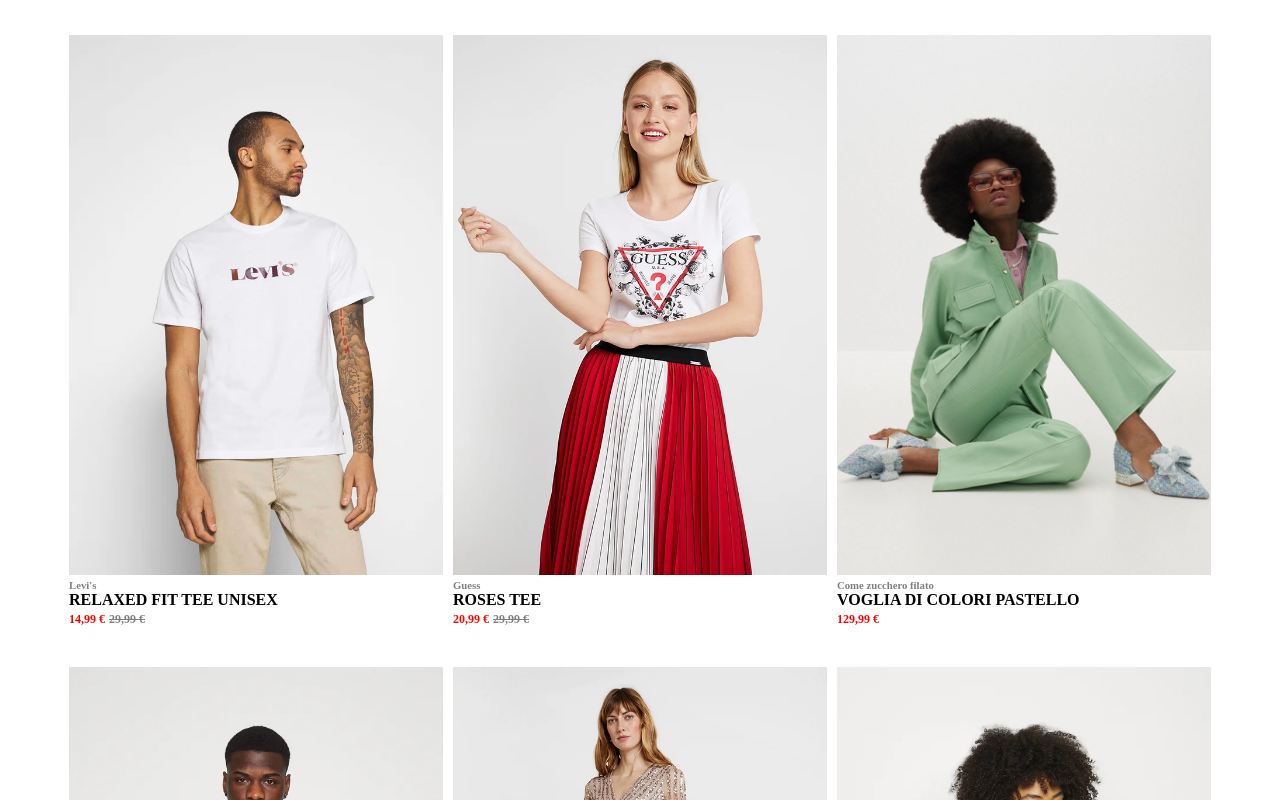
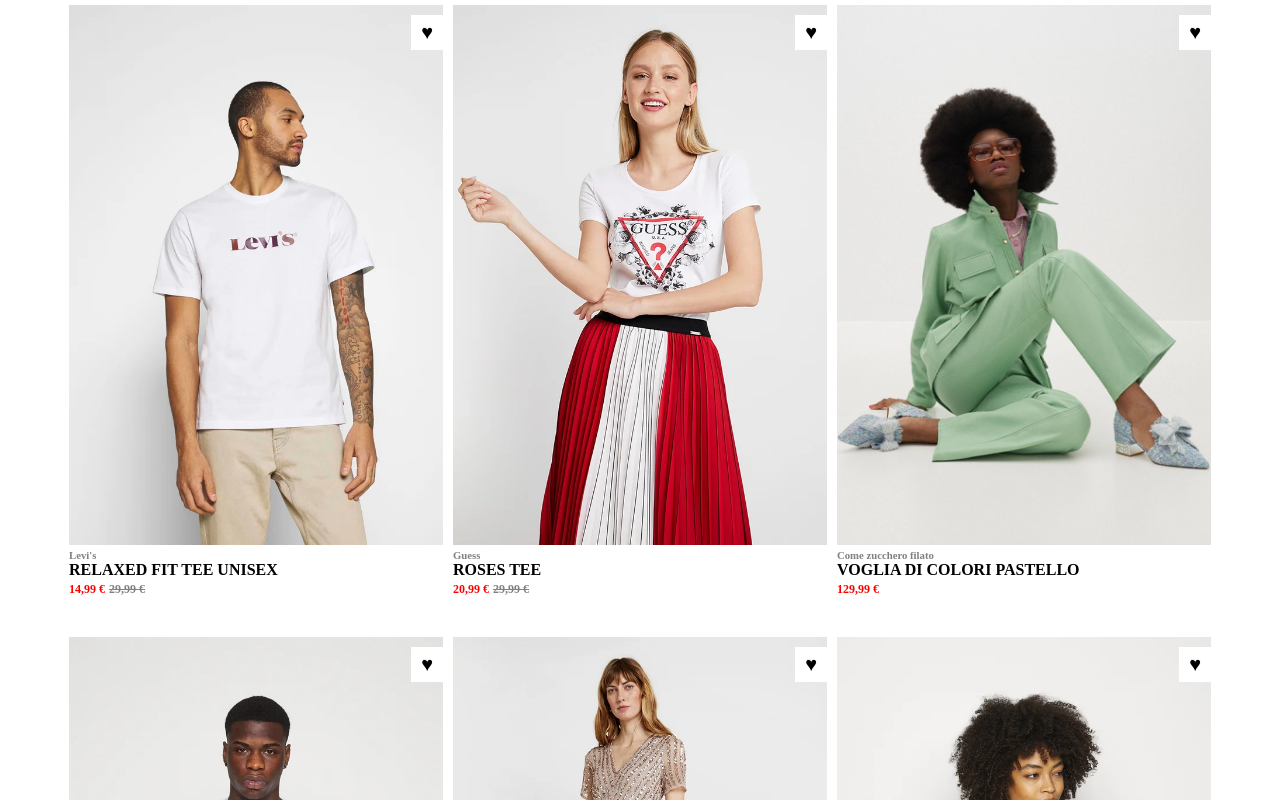
Before and after one commit to ParisiA02/html-css-boolando, a plain HTML site: page index.html in a window 1280 px wide. Shown: the top 800 px of the page. Drawn offline with Linux system fonts and the light colour scheme.

Commit message:
added hearts

```diff
--- a/css/style.css
+++ b/css/style.css
@@ -15,8 +15,9 @@
 .product{
     width: calc(100%/3);
     float: left;
-    margin-top: 30px;
+    margin-bottom: 30px;
     border: solid 5px white;
+    position: relative;
 }
 .image{
     width: 100%;
@@ -40,3 +41,12 @@ h6{
     font-weight: bold;
     text-decoration: line-through;
 }
+.heart{
+    background-color: white;
+    position: absolute;
+    top: 10px;
+    right: 0;
+    font-size: 20px;
+    padding: 6px 10px;
+    z-index: 100;
+}
--- a/index.html
+++ b/index.html
@@ -15,6 +15,7 @@
             <span class="item">RELAXED FIT TEE UNISEX</span>
             <span class="price">14,99 €</span>
             <span class="old-price">29,99 €</span>
+            <div class="heart">&hearts;</div>
         </div>
         <div class="product">
             <img src="img/2.webp" alt="immagine-1" class="image">
@@ -22,12 +23,14 @@
             <span class="item">ROSES TEE</span>
             <span class="price">20,99 €</span>
             <span class="old-price">29,99 €</span>
+            <div class="heart">&hearts;</div>
         </div>
         <div class="product">
             <img src="img/3.webp" alt="immagine-1" class="image">
             <h6>Come zucchero filato</h6>
             <span class="item">VOGLIA DI COLORI PASTELLO</span>
             <span class="price">129,99 €</span>
+            <div class="heart">&hearts;</div>
         </div>
         <div class="product">
             <img src="img/4.webp" alt="immagine-1" class="image">
@@ -35,18 +38,21 @@
             <span class="item">TEE UNISEX</span>
             <span class="price">14,99 €</span>
             <span class="old-price">29,99 €</span>
+            <div class="heart">&hearts;</div>
         </div>
         <div class="product">
             <img src="img/5.webp" alt="immagine-1" class="image">
             <h6>Maya Delux</h6>
             <span class="item">STRIPE BODICE</span>
             <span class="price">99,99 €</span>
+            <div class="heart">&hearts;</div>
         </div>
         <div class="product">
             <img src="img/6.webp" alt="immagine-1" class="image">
             <h6>Esprit</h6>
             <span class="item">MAGLIONE - BLACK</span>
             <span class="price">29,99 €</span>
+            <div class="heart">&hearts;</div>
         </div>
     </div>
 </body>
```
